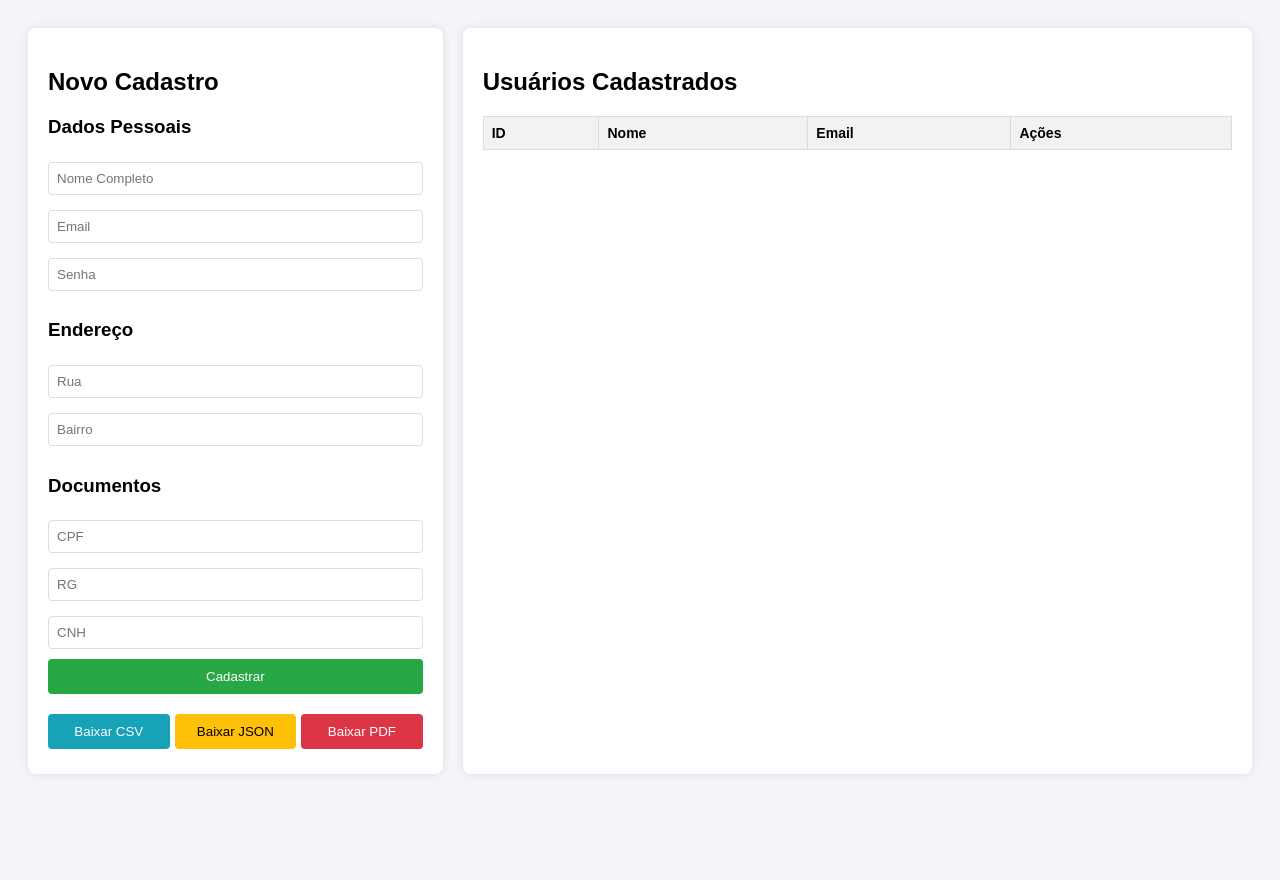
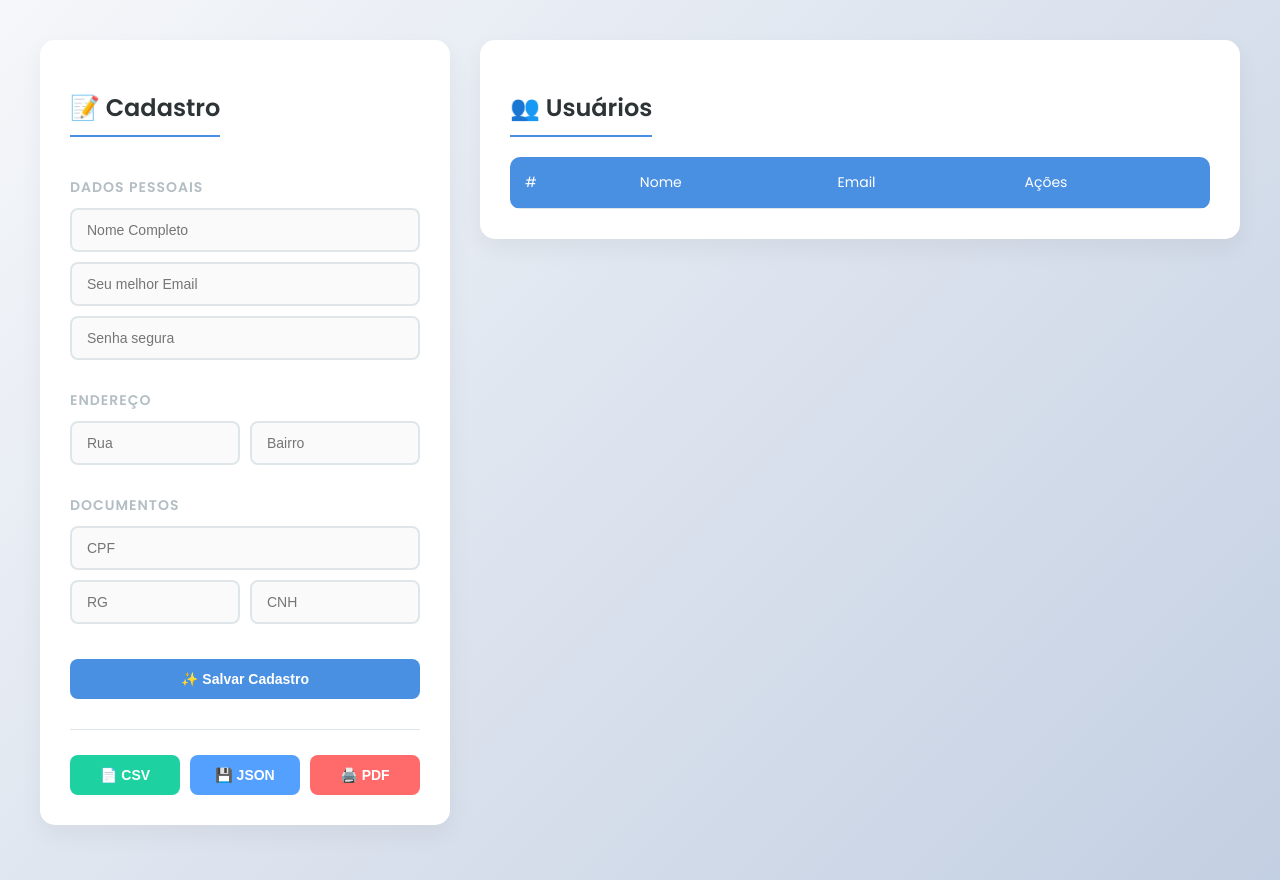
Before and after one commit to sapopianista/crudCadastroUbuntu, a website: page public/index.html in a window 1280 px wide. Before the commit the page ends 802 px from the top, so only its background shows below. Drawn offline with Linux system fonts and the light colour scheme; no server answers.

Commit message:
testando novo design

```diff
--- a/public/index.html
+++ b/public/index.html
@@ -3,62 +3,206 @@
 <head>
     <meta charset="UTF-8">
     <meta name="viewport" content="width=device-width, initial-scale=1.0">
-    <title>Sistema Completo CRUD</title>
+    <title>Dashboard | Gestão de Usuários</title>
+    <link href="https://fonts.googleapis.com/css2?family=Poppins:wght@300;400;600&display=swap" rel="stylesheet">
+
     <style>
-        body { font-family: Arial, sans-serif; padding: 20px; background-color: #f4f4f9; display: flex; gap: 20px; }
-        .form-container { flex: 1; background: white; padding: 20px; border-radius: 8px; box-shadow: 0 0 10px rgba(0,0,0,0.1); height: fit-content; }
-        .list-container { flex: 2; background: white; padding: 20px; border-radius: 8px; box-shadow: 0 0 10px rgba(0,0,0,0.1); }
-        input { width: 100%; padding: 8px; margin: 5px 0 10px; border: 1px solid #ddd; border-radius: 4px; box-sizing: border-box;}
-        button { width: 100%; padding: 10px; color: white; border: none; cursor: pointer; border-radius: 4px; margin-bottom: 5px; }
-        .btn-salvar { background-color: #28a745; }
-        .btn-cancelar { background-color: #6c757d; display: none; }
-        .actions-download { margin-top: 15px; display: flex; gap: 5px; }
+        :root {
+            --primary: #4a90e2; /* Azul moderno */
+            --secondary: #50e3c2; /* Verde água */
+            --danger: #ff6b6b; /* Vermelho suave */
+            --warning: #feca57; /* Amarelo */
+            --dark: #2d3436;
+            --light: #f4f7f6;
+            --white: #ffffff;
+            --shadow: 0 4px 6px rgba(0,0,0,0.1);
+        }
 
-        table { width: 100%; border-collapse: collapse; margin-top: 10px; }
-        th, td { border: 1px solid #ddd; padding: 8px; text-align: left; font-size: 14px; }
-        th { background-color: #f2f2f2; }
-        .btn-editar { background-color: #ffc107; color: black; padding: 5px 10px; width: auto; }
-        .btn-excluir { background-color: #dc3545; padding: 5px 10px; width: auto; }
+        body {
+            font-family: 'Poppins', sans-serif;
+            background: linear-gradient(135deg, #f5f7fa 0%, #c3cfe2 100%);
+            margin: 0;
+            padding: 40px;
+            min-height: 100vh;
+            display: flex;
+            gap: 30px;
+            justify-content: center;
+            align-items: flex-start;
+            flex-wrap: wrap; /* Para funcionar no celular */
+        }
+
+        /* --- Estilo dos Cards (Caixas brancas) --- */
+        .card {
+            background: var(--white);
+            border-radius: 15px;
+            padding: 30px;
+            box-shadow: 0 10px 25px rgba(0,0,0,0.05);
+            transition: transform 0.3s ease;
+        }
+
+        .form-container {
+            flex: 1;
+            min-width: 300px;
+            max-width: 400px;
+            position: sticky;
+            top: 20px;
+        }
+
+        .list-container {
+            flex: 2;
+            min-width: 400px;
+            overflow-x: auto; /* Barra de rolagem se a tabela for grande */
+        }
+
+        /* --- Tipografia --- */
+        h2 {
+            color: var(--dark);
+            margin-bottom: 20px;
+            font-weight: 600;
+            border-bottom: 2px solid var(--primary);
+            padding-bottom: 10px;
+            display: inline-block;
+        }
+
+        h3 {
+            font-size: 14px;
+            color: #b2bec3;
+            text-transform: uppercase;
+            letter-spacing: 1px;
+            margin-top: 20px;
+            margin-bottom: 10px;
+        }
+
+        /* --- Inputs --- */
+        input {
+            width: 100%;
+            padding: 12px 15px;
+            margin-bottom: 10px;
+            border: 2px solid #dfe6e9;
+            border-radius: 8px;
+            font-size: 14px;
+            transition: all 0.3s;
+            box-sizing: border-box;
+            background-color: #fafafa;
+        }
+
+        input:focus {
+            outline: none;
+            border-color: var(--primary);
+            background-color: var(--white);
+            box-shadow: 0 0 0 3px rgba(74, 144, 226, 0.1);
+        }
+
+        /* --- Botões --- */
+        button {
+            width: 100%;
+            padding: 12px;
+            border: none;
+            border-radius: 8px;
+            font-weight: 600;
+            cursor: pointer;
+            transition: transform 0.2s, filter 0.2s;
+            font-size: 14px;
+            margin-top: 5px;
+        }
+
+        button:active { transform: scale(0.98); }
+        button:hover { filter: brightness(1.1); }
+
+        .btn-salvar { background: var(--primary); color: white; margin-bottom: 10px; }
+        .btn-cancelar { background: #b2bec3; color: white; display: none; }
+
+        .actions-download {
+            display: grid;
+            grid-template-columns: 1fr 1fr 1fr;
+            gap: 10px;
+            margin-top: 20px;
+            padding-top: 20px;
+            border-top: 1px solid #dfe6e9;
+        }
+
+        /* --- Tabela --- */
+        table {
+            width: 100%;
+            border-collapse: collapse;
+            background: white;
+            border-radius: 10px;
+            overflow: hidden; /* Para arredondar cantos da tabela */
+        }
+
+        thead {
+            background-color: var(--primary);
+            color: white;
+        }
+
+        th, td {
+            padding: 15px;
+            text-align: left;
+            border-bottom: 1px solid #dfe6e9;
+        }
+
+        th { font-weight: 500; font-size: 14px; }
+        td { color: #636e72; font-size: 14px; }
+
+        tr:last-child td { border-bottom: none; }
+
+        /* Botões pequenos da tabela */
+        .acoes-td { display: flex; gap: 5px; }
+        .btn-editar { background: var(--warning); color: #2d3436; padding: 6px 12px; width: auto; font-size: 12px; }
+        .btn-excluir { background: var(--danger); color: white; padding: 6px 12px; width: auto; font-size: 12px; }
+
+        /* Responsividade */
+        @media (max-width: 768px) {
+            body { flex-direction: column; padding: 20px; }
+            .form-container, .list-container { width: 100%; max-width: 100%; }
+            .form-container { position: relative; }
+        }
     </style>
 </head>
 <body>
 
-<div class="form-container">
-    <h2 id="tituloForm">Novo Cadastro</h2>
+    <div class="card form-container">
+        <h2 id="tituloForm">📝 Cadastro</h2>
         <form id="formCadastro">
             <input type="hidden" id="usuarioId">
 
             <h3>Dados Pessoais</h3>
             <input type="text" id="nome" placeholder="Nome Completo" required>
-        <input type="email" id="email" placeholder="Email" required>
-        <input type="password" id="senha" placeholder="Senha" required>
+            <input type="email" id="email" placeholder="Seu melhor Email" required>
+            <input type="password" id="senha" placeholder="Senha segura" required>
 
             <h3>Endereço</h3>
+            <div style="display: flex; gap: 10px;">
                 <input type="text" id="rua" placeholder="Rua" required>
                 <input type="text" id="bairro" placeholder="Bairro" required>
+            </div>
 
             <h3>Documentos</h3>
             <input type="text" id="cpf" placeholder="CPF" required>
+            <div style="display: flex; gap: 10px;">
                 <input type="text" id="rg" placeholder="RG">
                 <input type="text" id="cnh" placeholder="CNH">
+            </div>
 
-        <button type="submit" class="btn-salvar" id="btnSalvar">Cadastrar</button>
-        <button type="button" class="btn-cancelar" id="btnCancelar" onclick="limparFormulario()">Cancelar Edição</button>
+            <div style="margin-top: 20px;">
+                <button type="submit" class="btn-salvar" id="btnSalvar">✨ Salvar Cadastro</button>
+                <button type="button" class="btn-cancelar" id="btnCancelar" onclick="limparFormulario()">❌ Cancelar</button>
+            </div>
         </form>
 
         <div class="actions-download">
-        <button onclick="gerar('csv')" style="background-color: #17a2b8;">Baixar CSV</button>
-        <button onclick="gerar('json')" style="background-color: #ffc107; color: black;">Baixar JSON</button>
-        <button onclick="gerar('pdf')" style="background-color: #dc3545;">Baixar PDF</button>
+            <button onclick="gerar('csv')" style="background-color: #1dd1a1; color: white;">📄 CSV</button>
+            <button onclick="gerar('json')" style="background-color: #54a0ff; color: white;">💾 JSON</button>
+            <button onclick="gerar('pdf')" style="background-color: #ff6b6b; color: white;">🖨️ PDF</button>
         </div>
     </div>
 
-<div class="list-container">
-    <h2>Usuários Cadastrados</h2>
-    <table>
+    <div class="card list-container">
+        <h2>👥 Usuários</h2>
+        <table id="tabelaUsuarios">
             <thead>
                 <tr>
-                <th>ID</th>
+                    <th>#</th>
                     <th>Nome</th>
                     <th>Email</th>
                     <th>Ações</th>
@@ -73,9 +217,11 @@
         const form = document.getElementById('formCadastro');
         const tabela = document.getElementById('tabelaCorpo');
 
+        // Inicializa
         carregarUsuarios();
 
         async function carregarUsuarios() {
+            try {
                 const res = await fetch('/usuarios');
                 const usuarios = await res.json();
                 tabela.innerHTML = '';
@@ -83,16 +229,19 @@
                 usuarios.forEach(user => {
                     const tr = document.createElement('tr');
                     tr.innerHTML = `
-                <td>${user.id}</td>
+                        <td><strong>${user.id}</strong></td>
                         <td>${user.nome}</td>
                         <td>${user.email}</td>
-                <td>
-                    <button class="btn-editar" onclick='prepararEdicao(${JSON.stringify(user)})'>Editar</button>
-                    <button class="btn-excluir" onclick="excluirUsuario(${user.id})">Excluir</button>
+                        <td class="acoes-td">
+                            <button class="btn-editar" onclick='prepararEdicao(${JSON.stringify(user)})'>✏️</button>
+                            <button class="btn-excluir" onclick="excluirUsuario(${user.id})">🗑️</button>
                         </td>
                     `;
                     tabela.appendChild(tr);
                 });
+            } catch (error) {
+                console.error("Erro ao carregar:", error);
+            }
         }
 
         form.addEventListener('submit', async (e) => {
@@ -125,44 +274,55 @@
             });
 
             const result = await res.json();
-        alert(result.message || result.error);
 
+            if(res.ok) {
+                // Efeito visual de sucesso simples
+                const btn = document.getElementById('btnSalvar');
+                const textoOriginal = btn.innerText;
+                btn.innerText = "Concluído! ✅";
+                btn.style.backgroundColor = "#1dd1a1";
+                setTimeout(() => {
+                    btn.innerText = textoOriginal;
+                    btn.style.backgroundColor = "";
                     limparFormulario();
                     carregarUsuarios();
+                }, 1000);
+            } else {
+                alert(result.error);
+            }
         });
 
-    // Formulário edição
         function prepararEdicao(user) {
             document.getElementById('usuarioId').value = user.id;
             document.getElementById('nome').value = user.nome;
             document.getElementById('email').value = user.email;
-        document.getElementById('senha').value = user.senha;
+            document.getElementById('senha').value = user.senha; // Idealmente não retornaria a senha por segurança, mas para estudo ok
             document.getElementById('rua').value = user.rua;
             document.getElementById('bairro').value = user.bairro;
             document.getElementById('cpf').value = user.cpf;
             document.getElementById('rg').value = user.rg;
             document.getElementById('cnh').value = user.cnh;
-        document.getElementById('tituloForm').innerText = "Editando Usuário " + user.id;
+
+            document.getElementById('tituloForm').innerText = "✏️ Editando #" + user.id;
             document.getElementById('btnSalvar').innerText = "Salvar Alterações";
             document.getElementById('btnCancelar').style.display = "inline-block";
+
+            // Foca no primeiro campo
+            document.getElementById('nome').focus();
         }
 
-    // Excluir usuário
         async function excluirUsuario(id) {
             if(confirm('Tem certeza que deseja excluir este usuário?')) {
-            const res = await fetch(`/usuarios/${id}`, { method: 'DELETE' });
-            const result = await res.json();
-            alert(result.message);
+                await fetch(`/usuarios/${id}`, { method: 'DELETE' });
                 carregarUsuarios();
             }
         }
 
-    // Limpar formulário
         function limparFormulario() {
             form.reset();
             document.getElementById('usuarioId').value = "";
-        document.getElementById('tituloForm').innerText = "Novo Cadastro";
-        document.getElementById('btnSalvar').innerText = "Cadastrar";
+            document.getElementById('tituloForm').innerText = "📝 Cadastro";
+            document.getElementById('btnSalvar').innerText = "✨ Salvar Cadastro";
             document.getElementById('btnCancelar').style.display = "none";
         }
 
```
Lines whose indentation alone changed are shown as unchanged.
